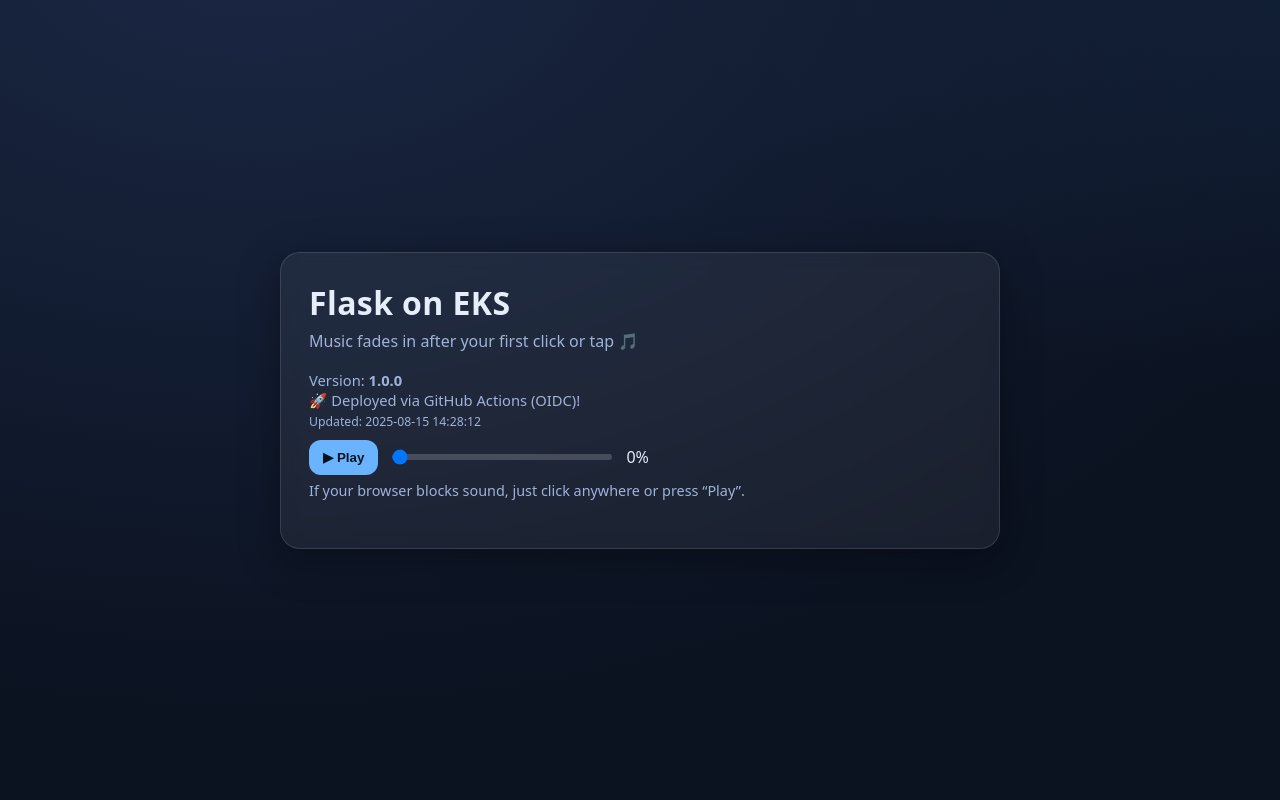
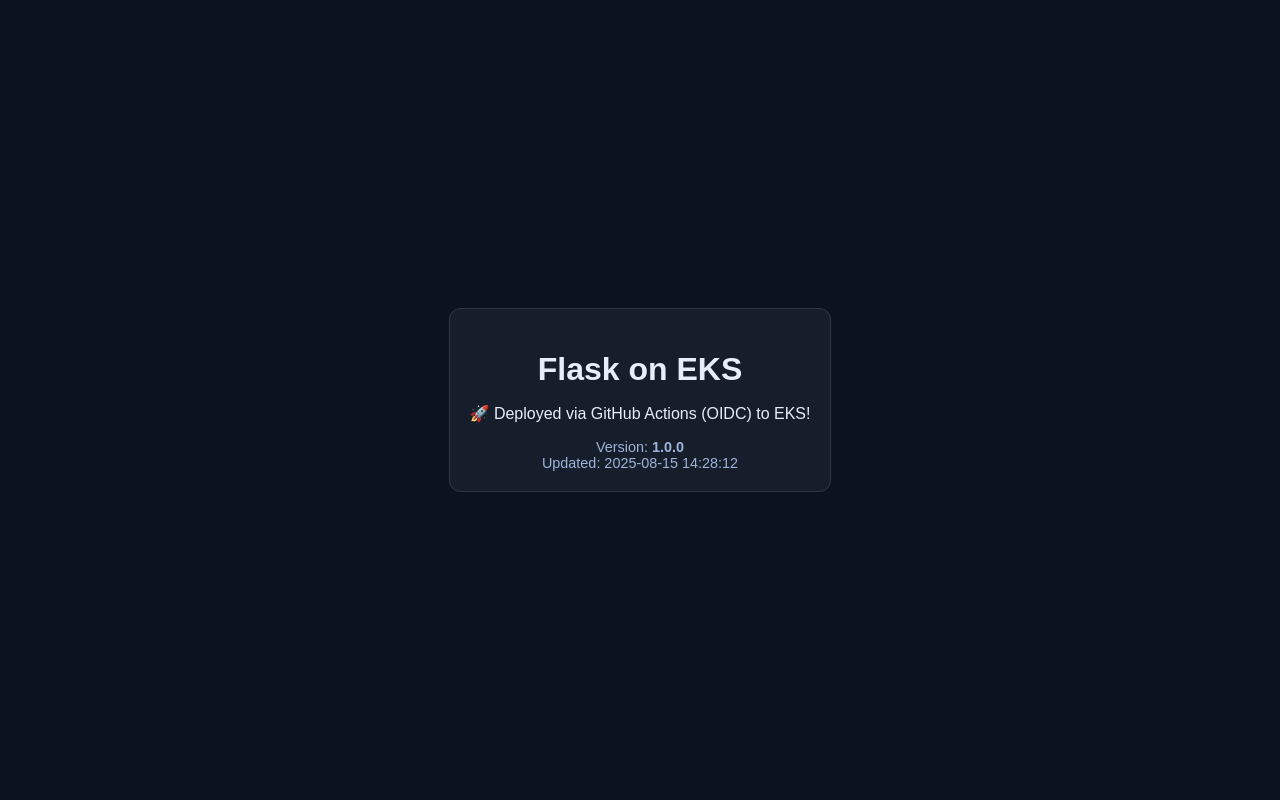
Before and after one commit to samiiraqi/devsecops-project, a Flask app: page / in a window 1280 px wide. Run offline with Flask 3, Linux system fonts and the light colour scheme.

Commit message:
Simplified Flask app for EKS CI/CD demo

```diff
--- a/app/main.py
+++ b/app/main.py
@@ -1,35 +1,36 @@
-from flask import Flask, render_template, jsonify, url_for
+from flask import Flask, render_template, jsonify
 import os
 from datetime import datetime
 
 app = Flask(__name__)
+APP_VERSION = os.getenv("APP_VERSION", "1.0.0")
 
-APP_VERSION = os.getenv("APP_VERSION", "1.0.0")
-AUDIO_URL = os.getenv("AUDIO_URL", "").strip()  # optional remote MP3
 
 @app.route("/")
 def index():
-    # Prefer remote MP3 via env; fall back to local static file
-    audio_url = AUDIO_URL or url_for("static", filename="tattoo.mp3")
     return render_template(
         "index.html",
-        message="🚀 Deployed via GitHub Actions (OIDC)!",
+        message="🚀 Deployed via GitHub Actions (OIDC) to EKS!",
         timestamp=datetime.now().strftime("%Y-%m-%d %H:%M:%S"),
         version=APP_VERSION,
-        audio_url=audio_url,
     )
+
 
 @app.route("/health")
 def health():
     return jsonify({"status": "healthy", "version": APP_VERSION}), 200
 
+
 @app.route("/info")
 def info():
-    return jsonify({
-        "app": "Flask EKS App",
-        "version": APP_VERSION,
-        "env": os.getenv("FLASK_ENV", "production"),
-    })
+    return jsonify(
+        {
+            "app": "Flask EKS App",
+            "version": APP_VERSION,
+            "env": os.getenv("FLASK_ENV", "production"),
+        }
+    )
+
 
 if __name__ == "__main__":
     port = int(os.environ.get("PORT", 5000))
--- a/app/templates/index.html
+++ b/app/templates/index.html
@@ -2,125 +2,40 @@
 <html lang="en">
 <head>
   <meta charset="utf-8" />
-  <title>Flask EKS</title>
+  <title>Flask on EKS</title>
   <meta name="viewport" content="width=device-width, initial-scale=1" />
   <style>
-    :root { --bg:#0b1220; --fg:#e6eefc; --muted:#9fb3d9; --accent:#69b3ff; }
-    *{box-sizing:border-box}
-    body{
-      margin:0;font-family:ui-sans-serif,system-ui,-apple-system,Segoe UI,Roboto,Arial,"Apple Color Emoji","Segoe UI Emoji";
-      background:radial-gradient(1200px 800px at 20% -10%,#1b2845,transparent),
-                 radial-gradient(900px 600px at 120% -20%,#12243e,transparent),
-                 var(--bg);
-      color:var(--fg);min-height:100vh;display:grid;place-items:center;padding:24px;
+    body {
+      font-family: Arial, sans-serif;
+      background: #0b1220;
+      color: #e6eefc;
+      display: flex;
+      flex-direction: column;
+      align-items: center;
+      justify-content: center;
+      height: 100vh;
+      margin: 0;
     }
-    .card{width:min(720px,92vw);background:rgba(255,255,255,.06);border:1px solid rgba(255,255,255,.12);
-      border-radius:20px;padding:28px;box-shadow:0 10px 40px rgba(0,0,0,.35);backdrop-filter:blur(8px)}
-    h1{margin:0 0 6px;letter-spacing:.4px}.sub{margin:0 0 18px;color:var(--muted)}
-    .notice{margin:10px 0 20px;color:var(--muted);font-size:.98rem}
-    .controls{display:flex;flex-wrap:wrap;gap:12px;align-items:center;margin-top:10px}
-    button{background:var(--accent);color:#071120;border:none;border-radius:12px;padding:10px 14px;
-      font-weight:600;cursor:pointer;transition:transform .05s ease,filter .2s ease}
-    button:hover{filter:brightness(1.05)}button:active{transform:translateY(1px)}
-    .slider{appearance:none;width:220px;height:6px;border-radius:999px;background:rgba(255,255,255,.18);outline:none}
-    .hint{margin-top:6px;font-size:.9rem;color:var(--muted)}.meta{margin-top:16px;color:var(--muted);font-size:.92rem}
-    .sr-only{position:absolute;width:1px;height:1px;padding:0;margin:-1px;overflow:hidden;clip:rect(0,0,0,0);white-space:nowrap;border:0}
+    .card {
+      background: rgba(255,255,255,0.05);
+      border: 1px solid rgba(255,255,255,0.1);
+      border-radius: 12px;
+      padding: 20px;
+      max-width: 500px;
+      text-align: center;
+    }
+    h1 { margin-bottom: 10px; }
+    .meta { color: #9fb3d9; font-size: 0.9rem; }
   </style>
 </head>
 <body>
   <div class="card">
     <h1>Flask on EKS</h1>
-    <p class="sub">Music fades in after your first click or tap 🎵</p>
-
+    <p>{{ message }}</p>
     <div class="meta">
       <div>Version: <b>{{ version }}</b></div>
-      <div>{{ message }}</div>
-      <div><small>Updated: {{ timestamp }}</small></div>
+      <div>Updated: {{ timestamp }}</div>
     </div>
-
-    <!-- Use server-provided audio_url -->
-    <audio id="bg-music" autoplay muted loop playsinline preload="auto" crossorigin="anonymous">
-      <source id="audio-src" src="{{ audio_url }}" type="audio/mpeg" />
-      Your browser does not support the audio element.
-    </audio>
-
-    <div class="controls">
-      <button id="playPauseBtn" type="button">▶ Play</button>
-      <label class="sr-only" for="volume">Volume</label>
-      <input id="volume" class="slider" type="range" min="0" max="100" value="0" />
-      <span id="volVal" aria-hidden="true">0%</span>
-    </div>
-
-    <p class="hint notice">If your browser blocks sound, just click anywhere or press “Play”.</p>
   </div>
-
-  <script>
-    (function () {
-      const audio = document.getElementById('bg-music');
-      const btn = document.getElementById('playPauseBtn');
-      const vol = document.getElementById('volume');
-      const volVal = document.getElementById('volVal');
-
-      const TARGET_VOLUME = 0.60;
-      const FADE_MS = 2500;
-
-      audio.volume = 0.0;
-      vol.value = 0;
-      volVal.textContent = '0%';
-
-      function fadeTo(target = TARGET_VOLUME, ms = FADE_MS) {
-        const start = audio.volume;
-        const delta = target - start;
-        const t0 = performance.now();
-        function tick(t) {
-          const p = Math.min(1, (t - t0) / ms);
-          audio.volume = Math.min(1, Math.max(0, start + delta * p));
-          vol.value = Math.round(audio.volume * 100);
-          volVal.textContent = `${vol.value}%`;
-          if (p < 1) requestAnimationFrame(tick);
-        }
-        requestAnimationFrame(tick);
-      }
-
-      async function engageAndPlay() {
-        try {
-          audio.muted = false;
-          await audio.play();
-          fadeTo(TARGET_VOLUME, FADE_MS);
-          btn.textContent = '⏸ Pause';
-        } catch (e) {
-          console.log('Playback blocked:', e);
-        } finally {
-          document.removeEventListener('click', engageAndPlay);
-          document.removeEventListener('keydown', engageAndPlay);
-          document.removeEventListener('touchstart', engageAndPlay, {passive: true});
-        }
-      }
-
-      document.addEventListener('click', engageAndPlay);
-      document.addEventListener('keydown', engageAndPlay);
-      document.addEventListener('touchstart', engageAndPlay, {passive: true});
-
-      btn.addEventListener('click', async () => {
-        if (audio.paused) {
-          await engageAndPlay();
-        } else {
-          const v = audio.volume;
-          fadeTo(0.0, 350);
-          setTimeout(() => { audio.pause(); btn.textContent = '▶ Play'; audio.volume = v; }, 380);
-        }
-      });
-
-      vol.addEventListener('input', () => {
-        const target = Math.max(0, Math.min(1, vol.value / 100));
-        audio.muted = false;
-        audio.volume = target;
-        volVal.textContent = `${vol.value}%`;
-        if (audio.paused && target > 0) {
-          audio.play().then(() => { btn.textContent = '⏸ Pause'; }).catch(()=>{});
-        }
-      });
-    })();
-  </script>
 </body>
 </html>
--- a/k8s/test.yaml
+++ b/k8s/test.yaml
@@ -27,8 +27,6 @@ spec:
           env:
             - name: FLASK_ENV
               value: "production"
-            - name: AUDIO_URL
-              value: "https://www.soundhelix.com/examples/mp3/SoundHelix-Song-1.mp3"
           resources:
             requests: { cpu: "200m", memory: "256Mi" }
             limits:   { cpu: "500m", memory: "512Mi" }
@@ -45,7 +43,6 @@ spec:
             httpGet: { path: /health, port: 5000 }
             initialDelaySeconds: 5
             periodSeconds: 5
-
 ---
 apiVersion: v1
 kind: Service
```
